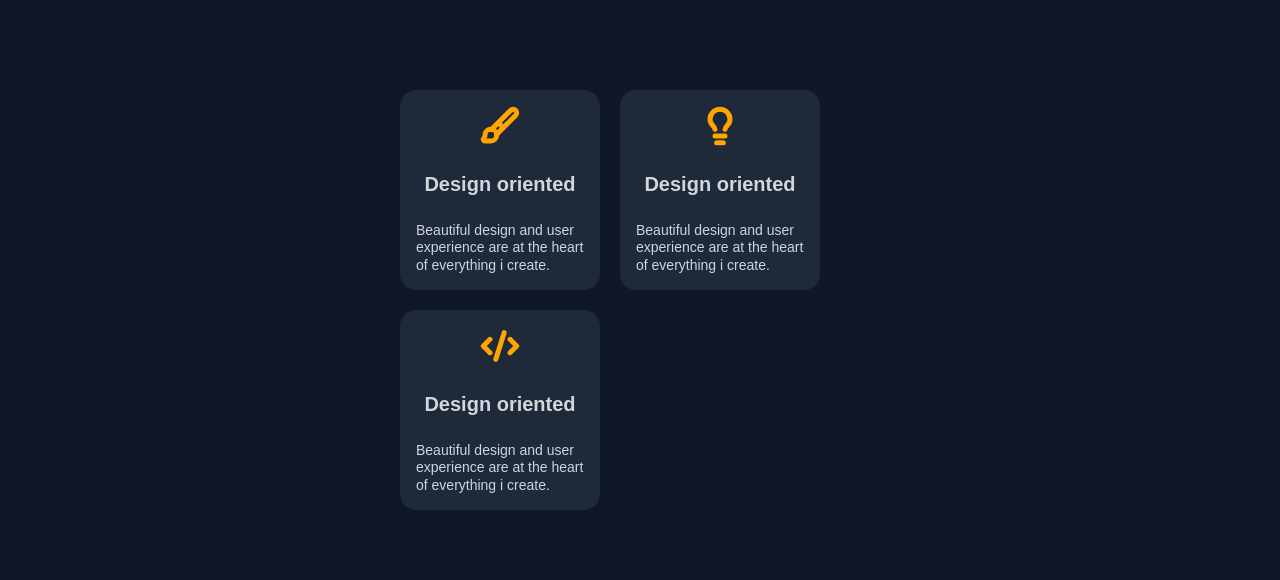
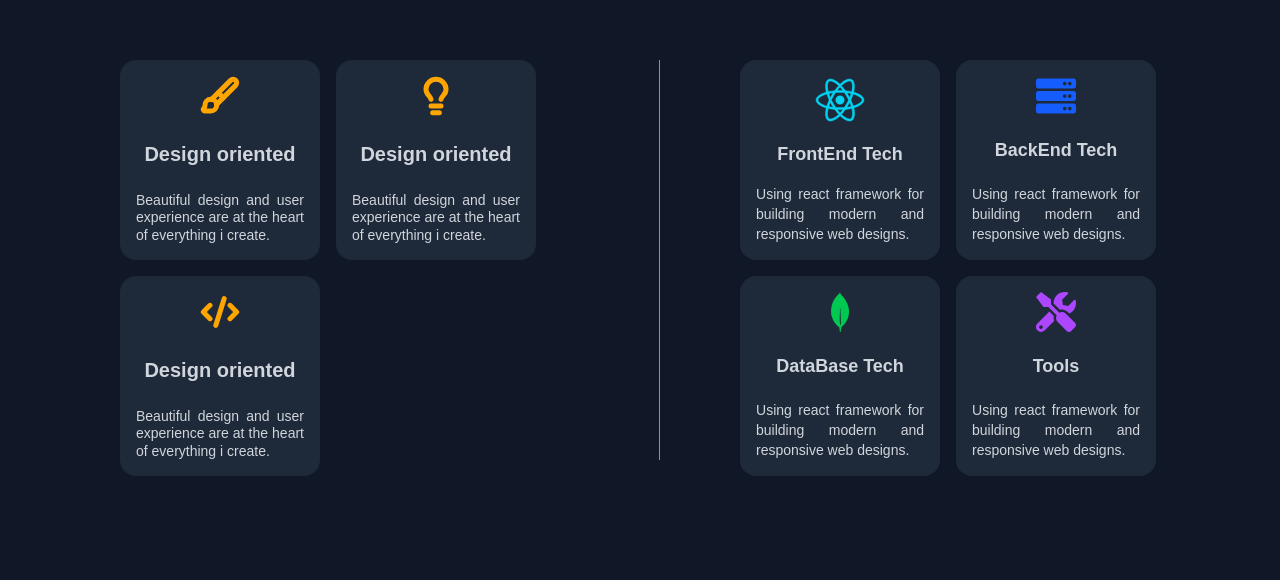
Before and after one commit to MuhammadUmair151601/Personal_Portfolio, a React (Vite) app: page / in a window 1280 px wide. Shown: the part 1700-2280 px from the top of the page. Built offline with nearby package versions, Linux system fonts and the light colour scheme.

Commit message:
skills portion ready

```diff
--- a/package.json
+++ b/package.json
@@ -17,6 +17,7 @@
     "lucide-react": "^0.563.0",
     "react": "^19.2.4",
     "react-dom": "^19.2.4",
+    "react-icons": "^5.5.0",
     "react-router-dom": "^7.13.0",
     "react-simple-typewriter": "^5.0.1",
     "tailwindcss": "^4.1.18"
--- a/src/components/Navbar.jsx
+++ b/src/components/Navbar.jsx
@@ -1,6 +1,6 @@
 const Navbar = () => {
   return (
-    <nav className="fixed top-0 w-310 bg-gray-700 text-white flex justify-between items-center px-10 py-5 mt-2 opacity-90 rounded-4xl z-50 ml-2">
+    <nav className="fixed top-0 w-310 bg-gray-700 text-white flex justify-between items-center px-10 py-2 mt-2 opacity-90 rounded-4xl z-50 ml-2">
 
 
       <h1 className="text-3xl font-bold">
--- a/src/components/Skills.jsx
+++ b/src/components/Skills.jsx
@@ -1,18 +1,20 @@
-import { Brush, Lightbulb, CodeXml, Code, Bold, BoldIcon } from "lucide-react";
+import { Brush, Lightbulb, CodeXml } from "lucide-react";
+import { FaReact } from "react-icons/fa";
+import { FaServer } from "react-icons/fa";
+import { SiMongodb } from "react-icons/si";
+import { FaTools } from "react-icons/fa";
 
 const Skills = () => {
   return (
-    <section
-      id="skills"
-      className="h-screen bg-gray-900 text-white flex justify-center items-center"
-    >
-
-      <div className="flex gap-5 w-120 flex-wrap ">
-
+    <div id="skills" className="h-screen bg-gray-900 text-white flex pt-40">
+      <div className="absolute left-140 top-315 text-4xl font-bold">
+        My <span className="text-orange-400">Skills</span>
+      </div>
+      <div className="flex gap-4 w-140 h-100 flex-wrap border-r border-[#f97316] ml-30 ">
         <div className="hover:bg-gray-600 transition-all duration-300 hover:scale-105 cursor-pointer bg-gray-800 rounded-2xl h-50 w-50 flex flex-col justify-between items-center p-4 text-sm">
           <Brush size={40} color="orange" strokeWidth={3} />
           <h1 className="font-bold text-gray-300 text-xl">Design oriented</h1>
-          <p className="leading-tight text-gray-300">
+          <p className="leading-tight text-gray-300 text-justify">
             Beautiful design and user experience are at the heart of everything
             i create.
           </p>
@@ -20,7 +22,7 @@ const Skills = () => {
         <div className="hover:bg-gray-600 transition-all duration-300 hover:scale-105 cursor-pointer bg-gray-800 rounded-2xl h-50 w-50 flex flex-col justify-between items-center p-4 text-sm">
           <Lightbulb size={40} color="orange" strokeWidth={3} />
           <h1 className="font-bold text-gray-300 text-xl">Design oriented</h1>
-          <p className="leading-tight text-gray-300">
+          <p className="leading-tight text-gray-300 text-justify">
             Beautiful design and user experience are at the heart of everything
             i create.
           </p>
@@ -28,16 +30,50 @@ const Skills = () => {
         <div className="hover:bg-gray-600 transition-all duration-300 hover:scale-105 cursor-pointer bg-gray-800 rounded-2xl h-50 w-50 flex flex-col justify-between items-center p-4 text-sm">
           <CodeXml color="orange" strokeWidth={3} size={40} />
           <h1 className="font-bold text-gray-300 text-xl">Design oriented</h1>
-          <p className="leading-tight text-gray-300">
+          <p className="leading-tight text-gray-300 text-justify">
             Beautiful design and user experience are at the heart of everything
             i create.
           </p>
         </div>
       </div>
-      <div>
-
+      <div className="flex flex-wrap h-100 gap-4 ml-20 w-140">
+        <div className="hover:bg-gray-600 transition-all duration-300 hover:scale-105 cursor-pointer bg-gray-800 rounded-2xl h-50 w-50 flex flex-col gap-4 justify-between items-center p-4 text-sm">
+          <FaReact className="text-cyan-400" size={50} strokeWidth={5} />{" "}
+          <h1 className="text-lg font-bold text-gray-300">FrontEnd Tech</h1>
+          <p className="text-justify text-gray-300">
+            Using react framework for building modern and responsive web
+            designs.
+          </p>
+        </div>
+        <div>
+          <div className="hover:bg-gray-600 transition-all duration-300 hover:scale-105 cursor-pointer bg-gray-800 rounded-2xl h-50 w-50 flex flex-col gap-4 justify-between items-center p-4 text-sm ">
+            <FaServer className="text-blue-600" size={40} />
+            <h1 className="text-lg font-bold text-gray-300">BackEnd Tech</h1>
+            <p className="text-justify text-gray-300">
+              Using react framework for building modern and responsive web
+              designs.
+            </p>
+          </div>
+          <div></div>
+        </div>
+        <div className="hover:bg-gray-600 transition-all duration-300 hover:scale-105 cursor-pointer bg-gray-800 rounded-2xl h-50 w-50 flex flex-col gap-4 justify-between items-center p-4 text-sm">
+          <SiMongodb className="text-green-500" size={40} />
+          <h1 className="text-lg font-bold text-gray-300">DataBase Tech</h1>
+          <p className="text-justify text-gray-300">
+            Using react framework for building modern and responsive web
+            designs.
+          </p>
+        </div>
+        <div className="hover:bg-gray-600 transition-all duration-300 hover:scale-105 cursor-pointer bg-gray-800 rounded-2xl h-50 w-50 flex flex-col gap-4 justify-between items-center p-4 text-sm">
+          <FaTools className="text-purple-500" size={40} />
+          <h1 className="text-lg font-bold text-gray-300">Tools</h1>
+          <p className="text-justify text-gray-300">
+            Using react framework for building modern and responsive web
+            designs.
+          </p>
+        </div>
       </div>
-    </section>
+    </div>
   );
 };
 
```
Also changed, not shown: 1 other file (tests, documents, lock files or other folders).
